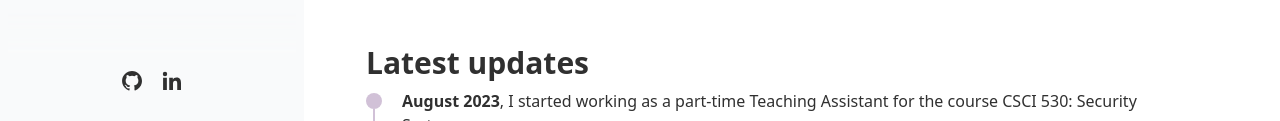
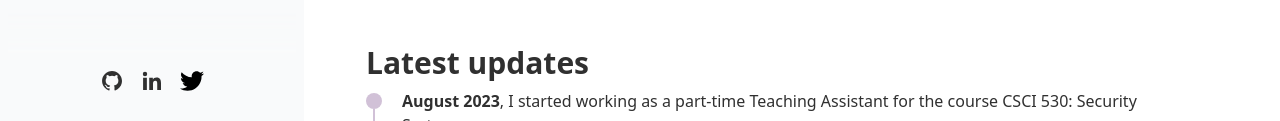
Before and after one commit to cchaniotaki/cchaniotaki.github.io, an Astro site: page / in a window 1280 px wide. Shown: the part 679-800 px from the top of the page. Built offline with nearby package versions, Linux system fonts and the light colour scheme; Astro itself is replaced by a stand-in of ours.

Commit message:
add twitter account

```diff
--- a/src/components/SideBarFooter.astro
+++ b/src/components/SideBarFooter.astro
@@ -15,7 +15,8 @@
                 height="24"
                 viewBox="0 0 24 24"
                 style="fill: currentColor;transform: ;msFilter:;"
-            ><path
+        >
+            <path
                     fill-rule="evenodd"
                     clip-rule="evenodd"
                     d="M12.026 2c-5.509 0-9.974 4.465-9.974 9.974 0 4.406 2.857 8.145 6.821 9.465.499.09.679-.217.679-.481 0-.237-.008-.865-.011-1.696-2.775.602-3.361-1.338-3.361-1.338-.452-1.152-1.107-1.459-1.107-1.459-.905-.619.069-.605.069-.605 1.002.07 1.527 1.028 1.527 1.028.89 1.524 2.336 1.084 2.902.829.091-.645.351-1.085.635-1.334-2.214-.251-4.542-1.107-4.542-4.93 0-1.087.389-1.979 1.024-2.675-.101-.253-.446-1.268.099-2.64 0 0 .837-.269 2.742 1.021a9.582 9.582 0 0 1 2.496-.336 9.554 9.554 0 0 1 2.496.336c1.906-1.291 2.742-1.021 2.742-1.021.545 1.372.203 2.387.099 2.64.64.696 1.024 1.587 1.024 2.675 0 3.833-2.33 4.675-4.552 4.922.355.308.675.916.675 1.846 0 1.334-.012 2.41-.012 2.737 0 .267.178.577.687.479C19.146 20.115 22 16.379 22 11.974 22 6.465 17.535 2 12.026 2z"
@@ -35,9 +36,22 @@
                 height="24"
                 viewBox="0 0 24 24"
                 style="fill: currentColor;transform: ;msFilter:;"
-            ><circle cx="4.983" cy="5.009" r="2.188"></circle><path
+        >
+            <circle cx="4.983" cy="5.009" r="2.188"></circle>
+            <path
                     d="M9.237 8.855v12.139h3.769v-6.003c0-1.584.298-3.118 2.262-3.118 1.937 0 1.961 1.811 1.961 3.218v5.904H21v-6.657c0-3.27-.704-5.783-4.526-5.783-1.835 0-3.065 1.007-3.568 1.96h-.051v-1.66H9.237zm-6.142 0H6.87v12.139H3.095z"
             ></path>
         </svg>
     </a>
+    <a
+            href="https://twitter.com/cchaniotakis"
+            target="_blank"
+            class="hover:bg-primary rounded-3xl p-2"
+            aria-label="Twitter"
+            title="Twitter"
+    >
+        <svg xmlns="http://www.w3.org/2000/svg" width="24" height="24" viewBox="0 0 24 24">
+            <path d="M24 4.557c-.883.392-1.832.656-2.828.775 1.017-.609 1.798-1.574 2.165-2.724-.951.564-2.005.974-3.127 1.195-.897-.957-2.178-1.555-3.594-1.555-3.179 0-5.515 2.966-4.797 6.045-4.091-.205-7.719-2.165-10.148-5.144-1.29 2.213-.669 5.108 1.523 6.574-.806-.026-1.566-.247-2.229-.616-.054 2.281 1.581 4.415 3.949 4.89-.693.188-1.452.232-2.224.084.626 1.956 2.444 3.379 4.6 3.419-2.07 1.623-4.678 2.348-7.29 2.04 2.179 1.397 4.768 2.212 7.548 2.212 9.142 0 14.307-7.721 13.995-14.646.962-.695 1.797-1.562 2.457-2.549z"/>
+        </svg>
+    </a>
 </div>
```
Lines whose indentation alone changed are shown as unchanged.
